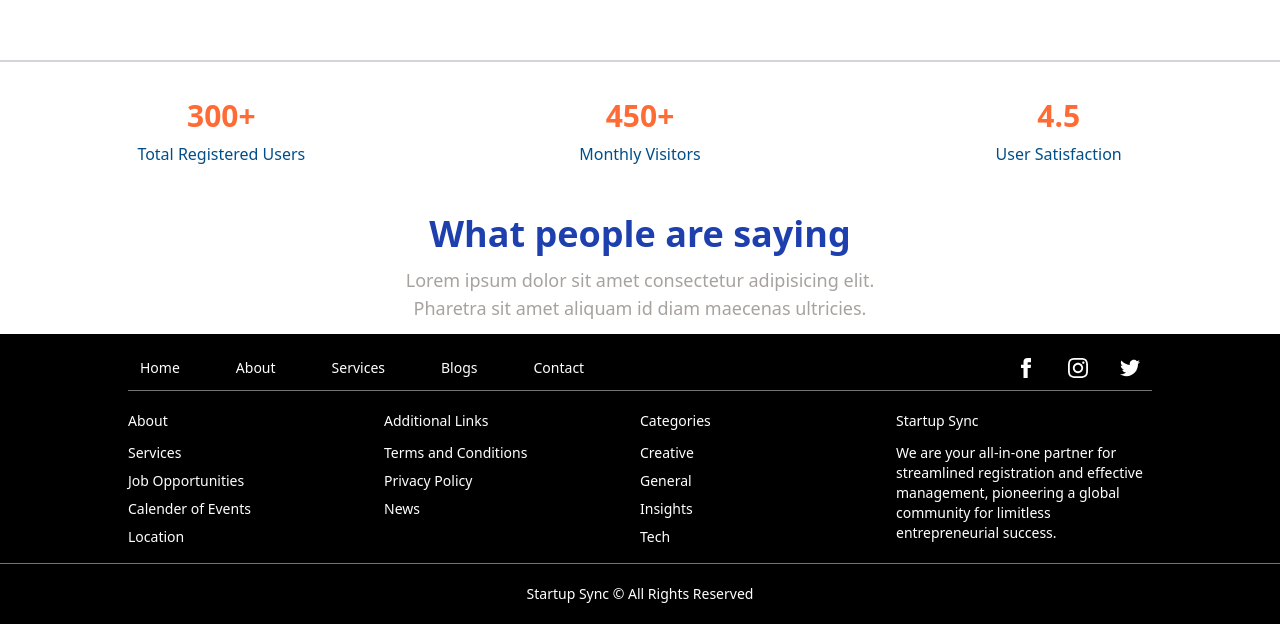
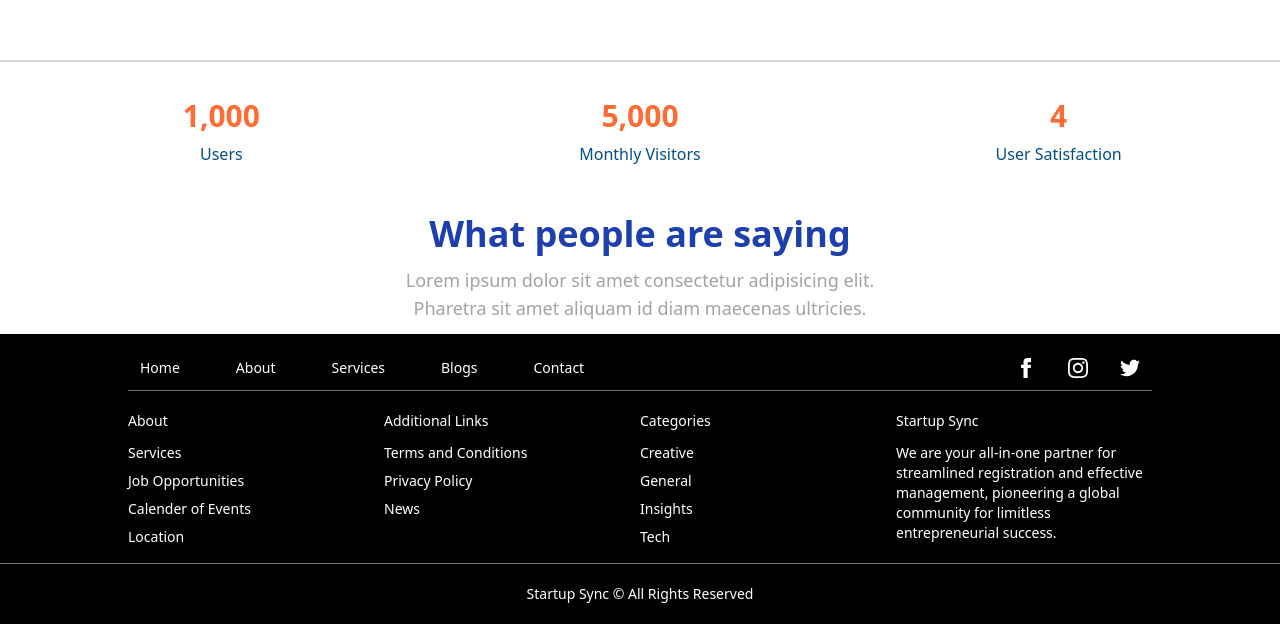
Before and after one commit to manan18/startup-sync, a Next.js app: page / in a window 1280 px wide. Shown: the part 1540-2164 px from the top of the page. Built offline with nearby package versions, Linux system fonts and the light colour scheme.

Commit message:
Added Animations to Stats

```diff
--- a/package.json
+++ b/package.json
@@ -14,9 +14,11 @@
     "js-cookie": "^3.0.5",
     "next": "14.1.0",
     "react": "^18",
+    "react-countup": "^6.5.0",
     "react-dom": "^18",
     "react-hook-form": "^7.50.1",
     "react-icons": "^5.0.1",
+    "react-scroll-trigger": "^0.6.14",
     "react-toastify": "^10.0.4"
   },
   "devDependencies": {
--- /dev/null
+++ b/src/components/atoms/countup/index.tsx
@@ -0,0 +1,14 @@
+import React from "react";
+import CountUp from "react-countup";
+
+interface CountUpProps {
+  start?: number;
+  end: number;
+  duration?: number;
+}
+
+const Countup: React.FC<CountUpProps> = ({ start, end, duration }) => {
+  return <CountUp start={start} end={end} duration={duration} />;
+};
+
+export default Countup;
--- a/src/components/stats/index.tsx
+++ b/src/components/stats/index.tsx
@@ -1,74 +1,38 @@
-import React from 'react'
+import React from "react";
+import Countup from "../atoms/countup";
+import ScrollTrigger from "react-scroll-trigger";
 
 const Stats = () => {
-
-
-  function myFunction() {
-    console.log('hello');
-
-    var start1 = 0;
-    var end1 = 1000;
-    var range1 = end1 - start1;
-    var current1 = start1;
-    var increment1 = end1 > start1 ? 1 : -1;
-    var stepTime1 = Math.abs(Math.floor(3000 / range1));
-    var obj1 = document.getElementsByClassName('someId1')[0];
-    var timer1 = setInterval(function () {
-      current1 += increment1;
-      obj1.innerHTML = current1 as unknown as string;
-      if (current1 == end1) {
-        clearInterval(timer1);
-      }
-    }, stepTime1);
-  }
+  const [show, setShow] = React.useState(false);
   return (
-
-
-    <section className="grid grid-cols-3 gap-4 flex-col section1 border-t-2 border-gray-300 p-5 text-center" onFocus={myFunction}>
+    //@ts-ignore
+    <ScrollTrigger onEnter={() => setShow(true)} onExit={() => setShow(false)}>
+      <section className="grid grid-cols-3 gap-4 flex-col section1 border-t-2 border-gray-300 p-5 text-center">
         {/* Users */}
         <div className="p-4 ">
-        <h2 className="text-3xl font-semibold mb-2 someId1 text-[#ff6b35]">300+</h2>
-        <p className="text-[#004e89] font-medium">Total Registered Users</p>
+          <h2 className="text-3xl font-semibold mb-2 text-[#ff6b35]">
+            {show ? <Countup end={1000} /> : 0}
+          </h2>
+          <p className="text-[#004e89] font-medium">Users</p>
         </div>
-
         {/* Monthly Visitors */}
         <div className="p-4 ">
-        <h2 className="text-3xl font-semibold mb-2 text-[#ff6b35]">450+</h2>
+          <h2 className="text-3xl font-semibold mb-2 text-[#ff6b35]">
+            {show ? <Countup end={5000} /> : 0}
+          </h2>
           <p className="text-[#004e89] font-medium">Monthly Visitors</p>
         </div>
 
-
         {/* Satisfaction Rating */}
         <div className="p-4 ">
-        <h2 className="text-3xl font-semibold mb-2 text-[#ff6b35]">4.5</h2>
+          <h2 className="text-3xl font-semibold mb-2 text-[#ff6b35]">
+            {show ? <Countup end={4} /> : 0}
+          </h2>
           <p className="text-[#004e89] font-medium">User Satisfaction</p>
         </div>
       </section>
+    </ScrollTrigger>
+  );
+};
 
-  )
-}
-
-export default Stats
-
-/* <div className="p-4 bg-gray-200 rounded-lg shadow-md">
-        <h2 className="text-2xl font-semibold mb-4">Statistics</h2>
-
-
-        <div className="grid grid-row-6 gap-4 row-span-3">
-          <div className='grid grid-col-1 gap-2'>
-            <div className="bg-white p-4 rounded-lg shadow-md">
-              <h3 className="text-2xl font-semibold mb-4">1000</h3>
-              <p className="text-gray-500">Total Users</p>
-            </div>
-            <div className="bg-white p-4 rounded-lg shadow-md">
-              <h3 className="text-2xl font-semibold mb-4">1000</h3>
-              <p className="text-gray-500">Monthly Visitors</p>
-            </div>
-            <div className="bg-white p-4 rounded-lg shadow-md">
-              <h3 className="text-2xl font-semibold mb-4">1000</h3>
-              <p className="text-gray-500">Weekly Visitors</p>
-            </div>
-          </div>
-        </div>
-
-      </div> */
+export default Stats;
```
Also changed, not shown: 1 other file (tests, documents, lock files or other folders). Lines whose indentation alone changed are shown as unchanged.
